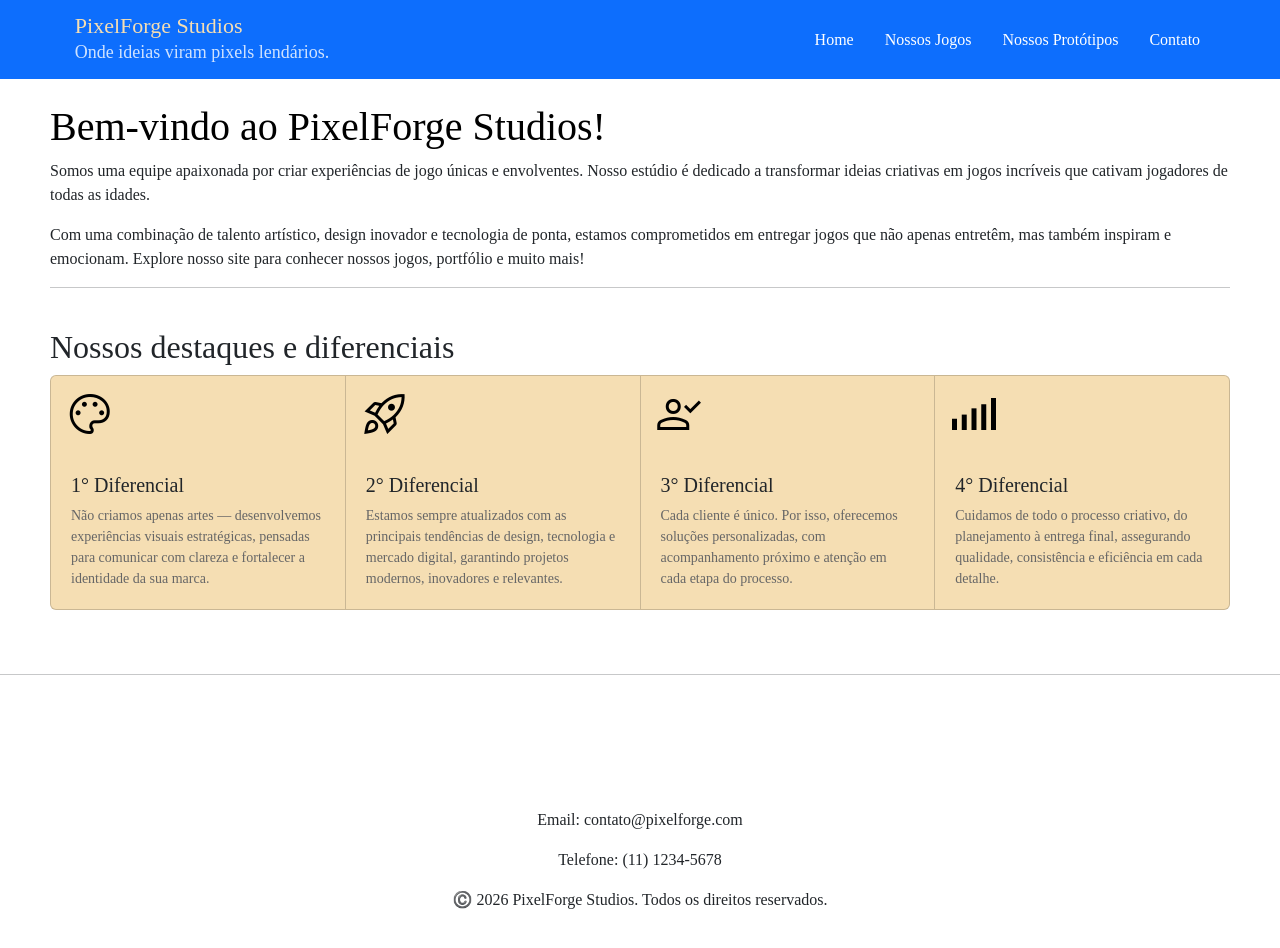
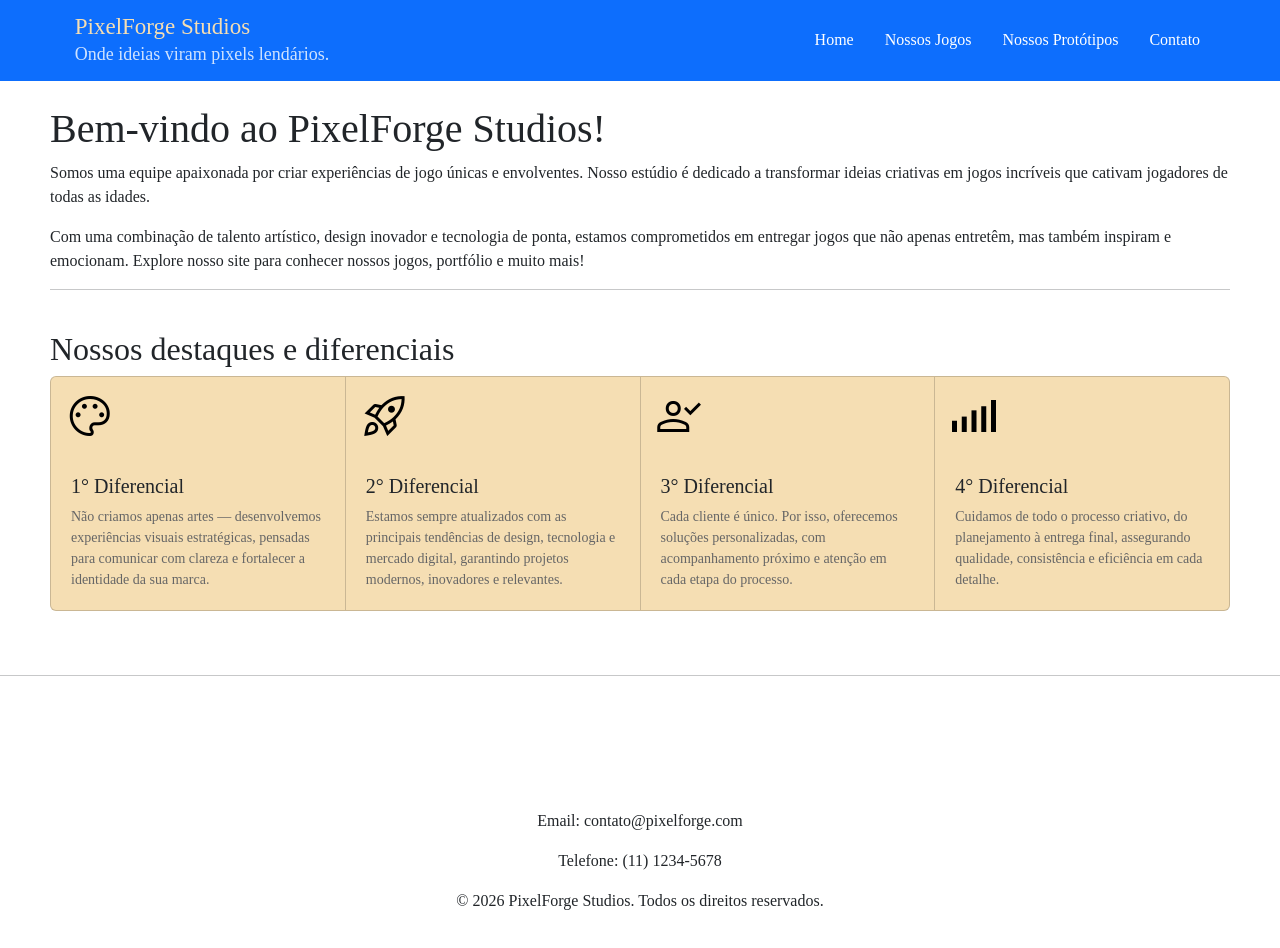
Before and after one commit to caleberubim1-tech/-SA_WEBSITE_CALEBERUBIM, a plain HTML site: page website-1/index.html in a window 1280 px wide. Drawn offline with nearby package versions, Linux system fonts and the light colour scheme; a web font is replaced by a local one.

Commit message:
posso mandar

```diff
--- a/website-1/index.html
+++ b/website-1/index.html
@@ -16,16 +16,6 @@
     <link rel="stylesheet" href="https://cdnjs.cloudflare.com/ajax/libs/font-awesome/6.5.0/css/all.min.css" />
     <link rel="stylesheet" href="style.css">
 
-    <style>
-        h1 {
-            color: wheat;
-        }
-    </style>
-    <style>
-        #hh1 {
-            color: black;
-        }
-    </style>
 </head>
 
 <body>
@@ -36,7 +26,7 @@
             <div class="container-fluid custom-flex">
 
                 <a class="navbar-brand brand-flex" href="#">
-                    <h1>PixelForge Studios</h1>
+                    <h1 style="color: wheat; font-size: 23px;">PixelForge Studios</h1>
                     <span class="slogan">Onde ideias viram pixels lendários.</span>
                 </a>
 
@@ -147,7 +137,7 @@
         <!-- p = paragrafos -->
         <p>Email: contato@pixelforge.com</p>
         <p>Telefone: (11) 1234-5678</p>
-        <p>©️ 2026 PixelForge Studios. Todos os direitos reservados.</p>
+        <p>© 2026 PixelForge Studios. Todos os direitos reservados.</p>
     </footer>
 
 </body>
--- a/website-1/style.css
+++ b/website-1/style.css
@@ -1,11 +1,9 @@
 @import url('https://fonts.googleapis.com/css2?family=Bitcount+Prop+Double+Ink:wght@100..900&family=Montserrat:ital,wght@0,100..900;1,100..900&family=Roboto:ital,wght@0,100..900;1,100..900&display=swap');
-
 
 @font-face {
     src: url(./fontes/Bitcount.ttf);
     font-family: "Bitcount";
 }
-
 
 * {
     margin: 0;
@@ -14,14 +12,12 @@
     font-family: "Bitcount";
 }
 
-
 .custom-flex {
     display: flex;
     align-items: center;
     justify-content: space-between;
     font-family: "Bitcount";
 }
-
 
 .brand-flex {
     display: flex;
@@ -43,7 +39,6 @@
     font-family: "Bitcount";
 }
 
-
 .nav-flex {
     display: flex;
     gap: 15px;
@@ -51,26 +46,14 @@
     font-family: "Bitcount";
 }
 
-
-/* .search-flex {
-    display: flex;
-    align-items: center;
-    gap: 5px;
-     font-family: "Bitcount";
-     color: blueviolet;
-     background-color: violet;
-} */
-
 .corpo {
     margin-inline: 50px;
     font-family: "Bitcount";
-
 }
 
 .card {
     background-color: wheat;
     font-family: "Bitcount";
-
 }
 
 .rodape {
@@ -81,15 +64,12 @@
     padding: 30px 20px;
     font-size: 16px;
     position: relative;
-
 }
 
 #icon {
     color: black;
     font-size: 48px;
     margin: 5%;
-
-
 }
 
 #tabela {
@@ -114,7 +94,6 @@
     font-family: "Bitcount";
 }
 
-/* GRID LAYOUT PARA OS CARDS */
 .row {
     display: grid;
     grid-template-columns: repeat(3, 1fr);
@@ -126,16 +105,6 @@
 .col-md-4 {
     width: 100%;
 }
-
-/*
-.card {
-    background-color: wheat;
-    border-radius: 8px;
-    overflow: hidden;
-    box-shadow: 0 4px 8px rgba(0, 0, 0, 0.1);
-    transition: transform 0.3s ease, box-shadow 0.3s ease;
-    font-family: "Bitcount";
-} */
 
 .card:hover {
     transform: translateY(-5px);
@@ -152,13 +121,6 @@
     font-family: "Bitcount";
 }
 
-/* .card-title {
-    font-size: 18px;
-    font-weight: bold;
-    margin-bottom: 10px;
-    color: #333;
-    font-family: "Bitcount";
-} */
 
 .card-text {
     font-size: 14px;
@@ -167,19 +129,6 @@
 }
 
 
-@media (max-width: 768px) {
-    .row {
-        grid-template-columns: repeat(2, 1fr);
-    }
-}
-
-@media (max-width: 480px) {
-    .row {
-        grid-template-columns: 1fr;
-    }
-}
-
-/* FORMULÁRIO DE CONTATO */
 .form-contato {
     max-width: 600px;
     margin: 30px auto;
@@ -194,35 +143,6 @@
     display: flex;
     flex-direction: column;
 }
-
-/* .form-group label {
-    margin-bottom: 8px;
-    font-weight: bold;
-    color: #333;
-    font-family: "Bitcount";
-} */
-
-/* .form-group input,
-.form-group textarea {
-    padding: 12px;
-    border: 2px solid #ddd;
-    border-radius: 4px;
-    font-family: "Bitcount";
-    font-size: 14px;
-    transition: border-color 0.3s ease;
-} */
-
-/* .form-group input:focus,
-.form-group textarea:focus {
-    outline: none;
-    border-color: #007bff;
-    box-shadow: 0 0 5px rgba(0, 123, 255, 0.3);
-} */
-
-/* .form-group textarea {
-    resize: vertical;
-    min-height: 150px;
-} */
 
 .btn-enviar {
     width: 100%;
@@ -243,23 +163,6 @@
     box-shadow: 0 4px 8px rgba(0, 86, 179, 0.3);
 }
 
-/* CLASSE PARA A ÁREA DE MENSAGEM */
-/* .textarea-mensagem {
-    padding: 15px;
-    border: 2px solid #ddd;
-    border-radius: 4px;
-    font-family: "Bitcount";
-    font-size: 14px;
-    min-height: 300px;
-    resize: vertical;
-    transition: border-color 0.3s ease;
-} */
-
-/* .textarea-mensagem:focus {
-    outline: none;
-    border-color: #007bff;
-    box-shadow: 0 0 5px rgba(0, 123, 255, 0.3);
-} */
 #H1 {
     margin-left: 34%;
     font-family: "Bitcount";
@@ -273,3 +176,17 @@
     font-size: 14px;
     min-height: 100px;
 }
+
+
+
+@media (max-width: 768px) {
+    .row {
+        grid-template-columns: repeat(2, 1fr);
+    }
+}
+
+@media (max-width: 480px) {
+    .row {
+        grid-template-columns: 1fr;
+    }
+}
```
Also changed, not shown: website-1/contato.html (+1 -3 lines), website-1/pagina2.html (+2 -1 lines), website-1/pagina3.html (+2 -2 lines).
